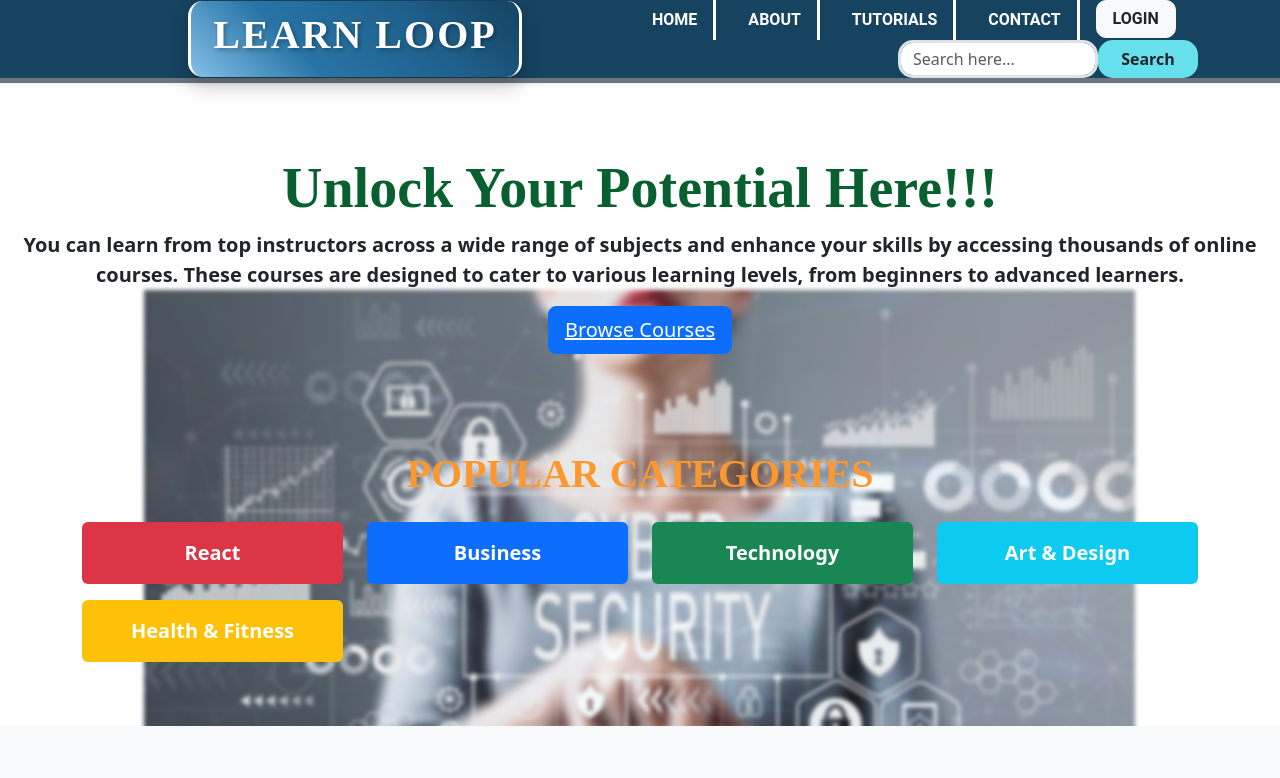
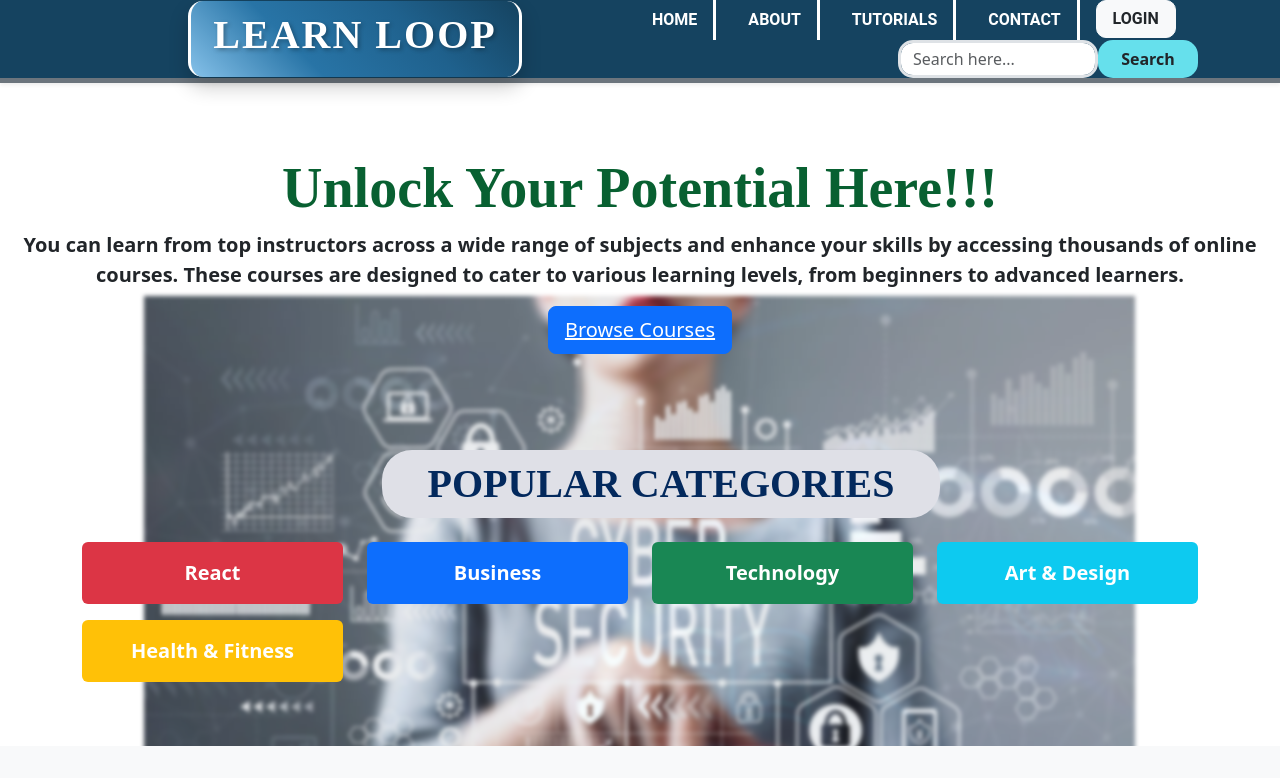
Before and after one commit to Ijaas-Fathi/Frontend, a React (Vite) app: page / in a window 1280 px wide. Shown: the top 778 px of the page. Built offline with nearby package versions, Linux system fonts and the light colour scheme.

Commit message:
Canged the set of colors to topic in Home page

```diff
--- a/src/Pages/Home.jsx
+++ b/src/Pages/Home.jsx
@@ -27,10 +27,10 @@ const Home = () => {
     return () => clearInterval(interval);
     }, [images.length]);
 
-      const [color, setColor] = useState('#000');
+      const [color, setColor] = useState('grey');
 
       useEffect(() => {
-        const colors = ['#fb9930', '#2e7c4a', '#65b7f7', '#d37aff'];
+        const colors = ['#03295d', '#930702', '#065d03', '#2b035d'];
         let index = 0;
 
         const interval = setInterval(() => {
@@ -85,6 +85,12 @@ const Home = () => {
         <div className="container">
           <h2 className="text-center mb-4 fw-bold fs-1"
           style={{
+            backgroundSize: 'contain',
+            padding: '10px 20px',
+            borderRadius: '30px',
+            width: '50%',
+            marginLeft: '300px',
+            backgroundColor: '#dfe0e7',
             fontFamily: 'Montserrat',
             color: color,
           }}>POPULAR CATEGORIES</h2>
```
